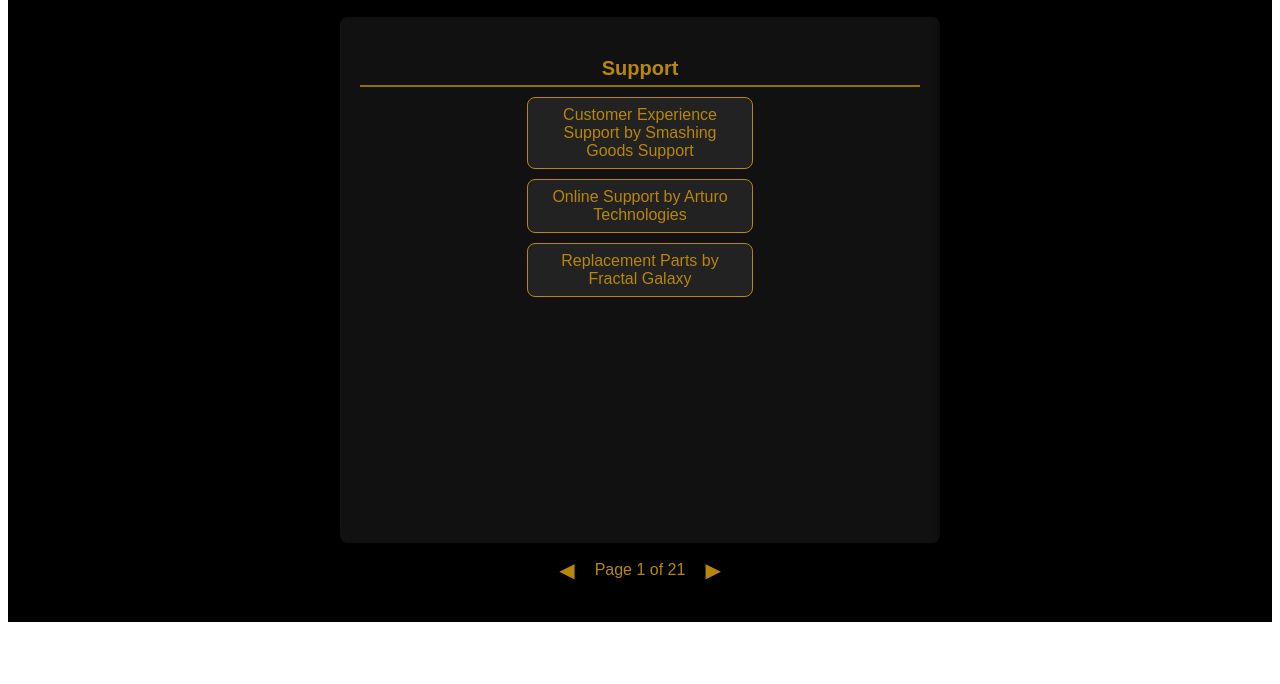
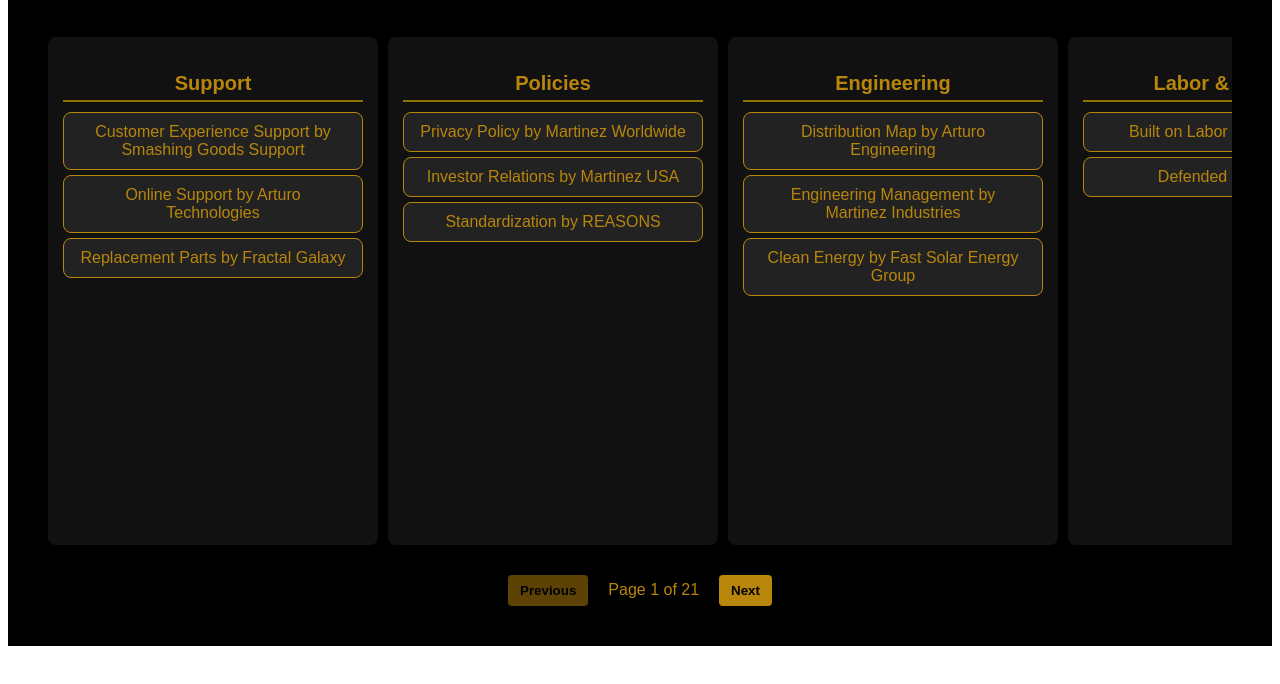
Before and after one commit to Martinezworldwide/Telecommunication-Support-iframe, a plain HTML site: page index.html in a window 1280 px wide. Shown: the part 98-782 px from the top of the page. Drawn offline with Linux system fonts and the light colour scheme; a web font is replaced by a local one.

Commit message:
Update index.html

```diff
--- a/index.html
+++ b/index.html
@@ -8,8 +8,8 @@
         @import url('https://fonts.googleapis.com/css2?family=UnifrakturCook:wght@700&display=swap'); /* Gothic font for header */
 
         .footer {
-            background-color: #000;
-            color: #b8860b;
+            background-color: #000; /* Pure black background */
+            color: #b8860b; /* Darker gold */
             padding: 40px;
             font-family: Arial, sans-serif;
             text-align: center;
@@ -17,46 +17,42 @@
         .footer h2 {
             font-size: 24px;
             font-weight: bold;
-            color: #b8860b;
+            color: #b8860b; /* Dark gold for main header */
             margin-bottom: 20px;
-            font-family: 'UnifrakturCook', serif;
-        }
-        .slider-container {
-            position: relative;
-            overflow: hidden;
-            width: 100%;
-            max-width: 600px;
-            margin: 0 auto;
+            font-family: 'UnifrakturCook', serif; /* Gothic font for a spiky, old-English style */
         }
         .categories-container {
             display: flex;
-            transition: transform 0.5s ease;
+            overflow-x: auto;
+            scroll-snap-type: x mandatory;
+            gap: 10px;
+            padding-bottom: 10px;
+            padding-top: 20px;
         }
         .category {
-            min-width: 100%;
-            padding: 20px;
-            box-sizing: border-box;
+            flex: 0 0 80%;
+            max-width: 300px;
+            scroll-snap-align: start;
             background-color: #111;
             border-radius: 8px;
-            text-align: center;
+            padding: 15px;
             box-shadow: 0 0 10px rgba(0, 0, 0, 0.5);
+            margin: 0 auto;
         }
-        .section-heading {
+        .category h3 {
             font-size: 20px;
             color: #b8860b;
             margin-bottom: 10px;
             border-bottom: 2px solid #8b7500;
             padding-bottom: 5px;
-            font-family: Arial, sans-serif; /* Reverted to Arial */
         }
         .link-box {
             background-color: #222;
-            padding: 8px 12px;
+            padding: 10px 15px;
             border-radius: 8px;
-            margin: 10px auto;
+            margin: 5px 0;
             text-align: center;
             border: 1px solid #b8860b;
-            max-width: 200px;
         }
         .footer a {
             color: #b8860b;
@@ -72,22 +68,25 @@
             display: flex;
             justify-content: center;
             align-items: center;
+            margin-top: 20px;
             gap: 20px;
-            margin-top: 15px;
         }
-        .arrow {
+        .pagination button {
+            background-color: #b8860b;
+            color: #000;
+            border: none;
+            padding: 8px 12px;
             cursor: pointer;
-            font-size: 20px;
+            font-weight: bold;
+            border-radius: 4px;
+        }
+        .pagination button:disabled {
+            opacity: 0.5;
+            cursor: not-allowed;
+        }
+        .page-number {
+            font-size: 16px;
             color: #b8860b;
-        }
-
-.category h3 {
-    font-size: 20px;
-    color: #b8860b;
-    margin-bottom: 10px;
-    padding-bottom: 5px;
-    border-bottom: 2px solid #8b7500; /* Creates an underline effect */
-    font-family: Arial, sans-serif; /* Reverts subtitle font to Arial */
         }
     </style>
 </head>
@@ -95,34 +94,39 @@
 
 <footer class="footer">
     <h2>Telecommunication Support</h2>
-    <div class="slider-container">
-        <div class="categories-container" id="slider">
-            <!-- Example Sections -->
+    <div class="categories-container" id="categoriesContainer">
+
+        <!-- Support Section -->
         <div class="category">
-                <h3 class="section-heading">Support</h3>
+            <h3>Support</h3>
             <div class="link-box"><a href="#">Customer Experience Support by Smashing Goods Support</a></div>
             <div class="link-box"><a href="#">Online Support by Arturo Technologies</a></div>
             <div class="link-box"><a href="#">Replacement Parts by Fractal Galaxy</a></div>
         </div>
+
+        <!-- Policies Section -->
         <div class="category">
-                <h3 class="section-heading">Policies</h3>
+            <h3>Policies</h3>
             <div class="link-box"><a href="#">Privacy Policy by Martinez Worldwide</a></div>
             <div class="link-box"><a href="#">Investor Relations by Martinez USA</a></div>
             <div class="link-box"><a href="#">Standardization by REASONS</a></div>
         </div>
+
+        <!-- Engineering Section -->
         <div class="category">
-                <h3 class="section-heading">Engineering</h3>
+            <h3>Engineering</h3>
             <div class="link-box"><a href="#">Distribution Map by Arturo Engineering</a></div>
             <div class="link-box"><a href="#">Engineering Management by Martinez Industries</a></div>
             <div class="link-box"><a href="#">Clean Energy by Fast Solar Energy Group</a></div>
         </div>
-            <!-- Additional sections as necessary -->
+
  <!-- Labor & Defense Section -->
 <div class="category">
     <h3>Labor & Defense</h3>
     <div class="link-box"><a href="#">Built on Labor by Moco Pools</a></div>
     <div class="link-box"><a href="#">Defended by BANCS</a></div>
 </div>
+
 <!-- Sport & Fitness Section - Part 1 -->
 <div class="category">
     <h3>Sport & Fitness</h3>
@@ -158,6 +162,7 @@
     <div class="link-box"><a href="#">Maryland FC Strikers</a></div>
 </div>
 
+<!-- Additional sections, ensuring each section is wrapped in its own <div class="category"> -->
 <!-- Sport & Fitness Section - Part 3 -->
 <div class="category">
     <h3>Sport & Fitness</h3>
@@ -188,12 +193,15 @@
     <div class="link-box"><a href="#">Baseball Upgrades</a></div>
     <div class="link-box"><a href="#">Soccer Upgrades</a></div>
 </div>
+
 <!-- Real Estate Section -->
 <div class="category">
     <h3>Real Estate</h3>
     <p>Clubs & Associations</p>
     <div class="link-box"><a href="#">Fraternal Order of River Football</a></div>
 </div>
+
+<!-- Continue similarly for each section -->
 
 <!-- Engineering & Technology Section - Part 1 -->
 <div class="category">
@@ -332,51 +340,67 @@
 </div>
 
 
-
+</div>
 
     </div>
-    </div>
-
     <div class="pagination">
-        <span class="arrow previous" onclick="previousPage()">&#9664;</span>
-        <span id="pageInfo">Page 1 of 3</span>
-        <span class="arrow next" onclick="nextPage()">&#9654;</span>
+        <button id="prevBtn">Previous</button>
+        <span class="page-number" id="pageNumber">Page 1 of 4</span>
+        <button id="nextBtn">Next</button>
     </div>
 </footer>
 
 <script>
-    const slider = document.getElementById('slider');
-    const categories = Array.from(slider.getElementsByClassName('category'));
-    const pageInfo = document.getElementById('pageInfo');
+    const categoriesContainer = document.getElementById('categoriesContainer');
+    const pageNumber = document.getElementById('pageNumber');
+    const prevBtn = document.getElementById('prevBtn');
+    const nextBtn = document.getElementById('nextBtn');
+    const categories = document.querySelectorAll('.category');
+
     let currentPage = 0;
     const totalPages = categories.length;
 
     function updateSlider() {
-        window.requestAnimationFrame(() => {
-            slider.style.transform = `translateX(-${currentPage * 100}%)`;
-            pageInfo.textContent = `Page ${currentPage + 1} of ${totalPages}`;
-        });
+        const offset = currentPage * categories[0].offsetWidth;
+        categoriesContainer.scrollTo({ left: offset, behavior: 'smooth' });
+        pageNumber.textContent = `Page ${currentPage + 1} of ${totalPages}`;
+        prevBtn.disabled = currentPage === 0;
+        nextBtn.disabled = currentPage === totalPages - 1;
     }
 
-    function nextPage() {
+    prevBtn.addEventListener('click', () => {
+        if (currentPage > 0) {
+            currentPage--;
+            updateSlider();
+        }
+    });
+
+    nextBtn.addEventListener('click', () => {
         if (currentPage < totalPages - 1) {
             currentPage++;
             updateSlider();
         }
-    }
+    });
 
-    function previousPage() {
-        if (currentPage > 0) {
+    // Touch event handling for swiping
+    let startX;
+    categoriesContainer.addEventListener('touchstart', (e) => {
+        startX = e.touches[0].clientX;
+    });
+
+    categoriesContainer.addEventListener('touchend', (e) => {
+        const endX = e.changedTouches[0].clientX;
+        if (endX < startX - 50 && currentPage < totalPages - 1) {
+            // Swiped left
+            currentPage++;
+            updateSlider();
+        } else if (endX > startX + 50 && currentPage > 0) {
+            // Swiped right
             currentPage--;
             updateSlider();
         }
-    }
+    });
 
-    // Add touch events for mobile compatibility
-    document.querySelector('.arrow.previous').addEventListener('touchstart', previousPage);
-    document.querySelector('.arrow.next').addEventListener('touchstart', nextPage);
-
-    // Initial call to display the first page
     updateSlider();
 </script>
 
```
Lines whose indentation alone changed are shown as unchanged.
